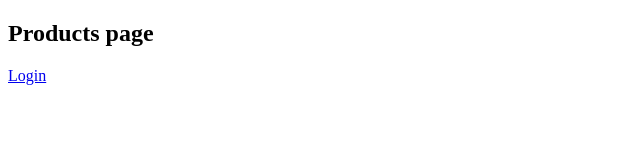
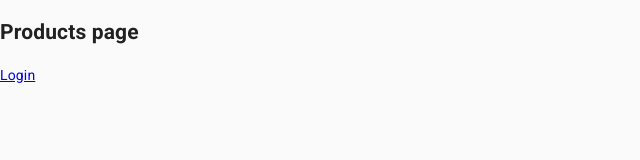
Before and after one commit to gkubiak92/product-catalog, a React (Create React App) app: page / in a window 1280 px wide. Shown: the top 160 px of the page, without its empty margins (0-640 px from the left). Built offline with nearby package versions, Linux system fonts and the light colour scheme.

Commit message:
Moved CssBaseline rest to ThemeProvider

```diff
--- a/src/app/login/Login.tsx
+++ b/src/app/login/Login.tsx
@@ -1,6 +1,5 @@
 import React from 'react';
 import Button from '@material-ui/core/Button';
-import CssBaseline from '@material-ui/core/CssBaseline';
 import TextField from '@material-ui/core/TextField';
 import FormControlLabel from '@material-ui/core/FormControlLabel';
 import Checkbox from '@material-ui/core/Checkbox';
@@ -16,7 +15,6 @@ export const Login = () => {
 
   return (
     <Grid container component='main' className={classes.root}>
-      <CssBaseline />
       <Grid item xs={false} sm={5} className={classes.image} />
       <Grid item xs={12} sm={7}>
         <Grid
--- a/src/providers/ThemeProvider.tsx
+++ b/src/providers/ThemeProvider.tsx
@@ -1,5 +1,5 @@
 import React from 'react';
-import { createMuiTheme, ThemeProvider } from '@material-ui/core';
+import { createMuiTheme, CssBaseline, ThemeProvider } from '@material-ui/core';
 import { AppThemeProviderProps } from './ThemeProvider.types';
 
 const theme = createMuiTheme({
@@ -14,5 +14,8 @@ const theme = createMuiTheme({
 });
 
 export const AppThemeProvider = ({ children }: AppThemeProviderProps) => (
-  <ThemeProvider theme={theme}>{children}</ThemeProvider>
+  <ThemeProvider theme={theme}>
+    <CssBaseline />
+    {children}
+  </ThemeProvider>
 );
```
